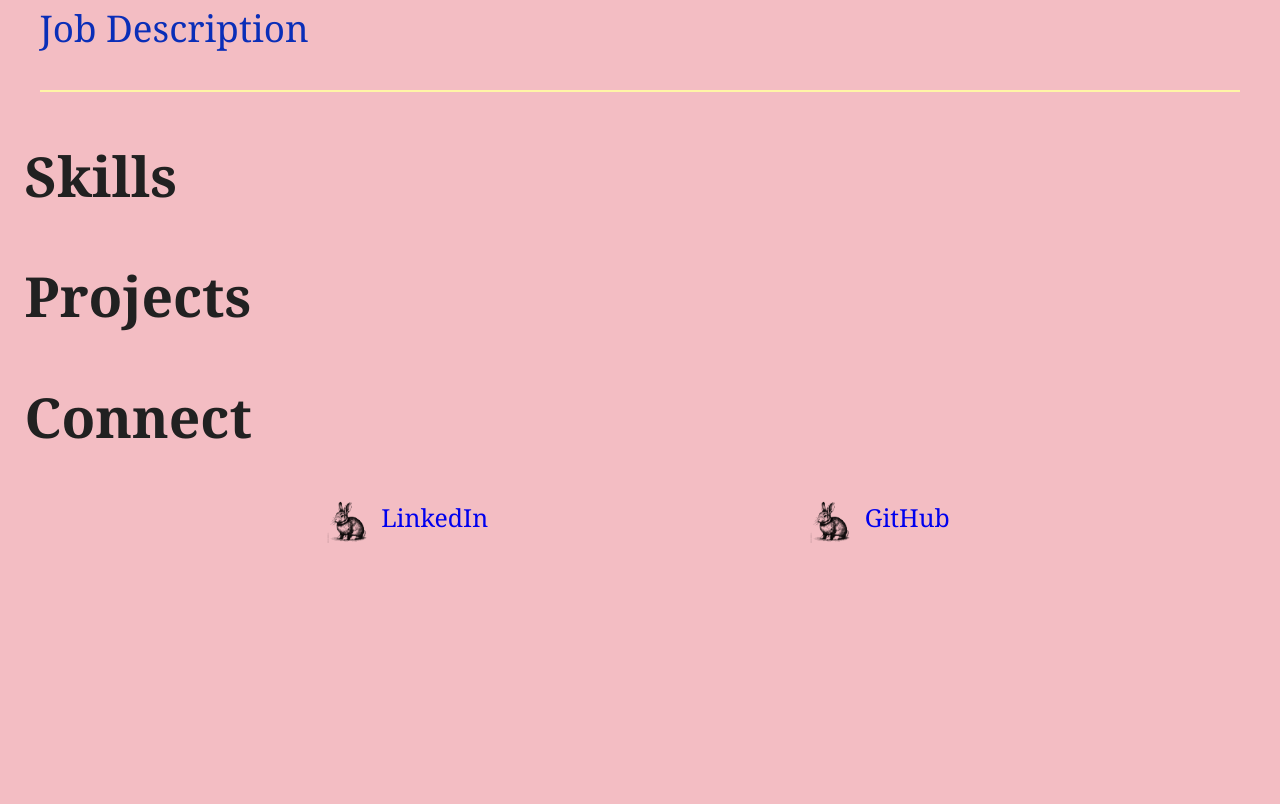
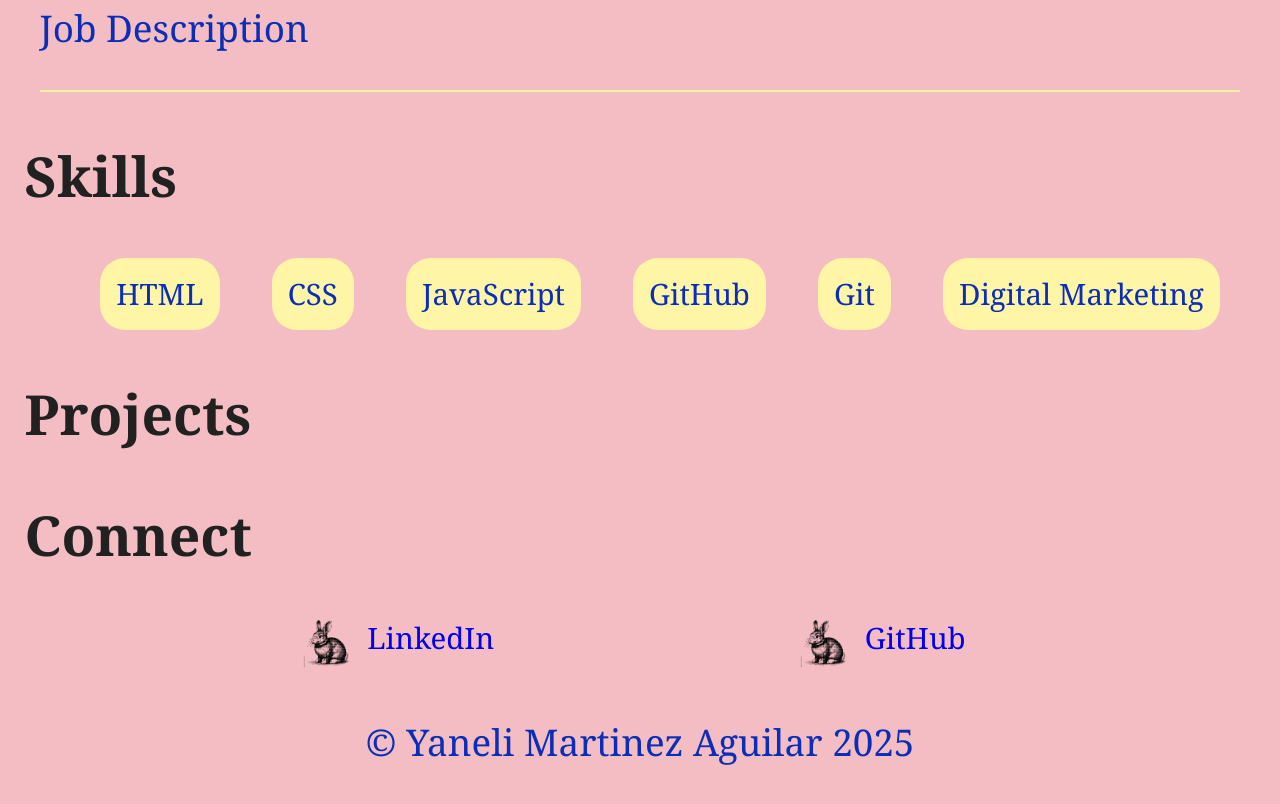
Before and after one commit to ymartineza/-yaneli-martinez-aguilar-luna, a plain HTML site: page index.html in a window 1280 px wide. Shown: the part 1783-2587 px from the top of the page. Before the commit the page ends 2372 px from the top, so only its background shows below. Drawn offline with Linux system fonts and the light colour scheme.

Commit message:
js added, created footer and skills

```diff
--- a/CSS/index.css
+++ b/CSS/index.css
@@ -5,9 +5,11 @@
 body {
   background-color: #f3bdc3;
   color: #0a2eb8;
-  font-size: 0.8em;
+  font-size: 1.75rem;
   font-family: georgia, serif;
 }
+
+/* HEADER / NAV BAR */
 
 header {
   position: sticky;
@@ -41,6 +43,8 @@ h2 {
   font-weight: bold;
   color: #212121;
 }
+
+/* EXPERIENCE SECTION */
 
 .work-experience {
   border-bottom: 0.0625em solid #fff5a6;
@@ -79,6 +83,23 @@ h2 {
   background-repeat: no-repeat;
 } */
 
+/* SKILLS SECTION */
+
+#skills ul {
+  list-style: none;
+  display: flex;
+  justify-content: space-evenly;
+}
+
+#skills li {
+  background-color: #fff5a6;
+  padding: 1rem;
+  border-radius: 1.563rem;
+  font-size: 0.8em;
+}
+
+/* CONNECT SECTION */
+
 #connect ul {
   display: flex;
   justify-content: space-evenly;
@@ -90,7 +111,7 @@ h2 {
   padding-left: 2.1875em;
   margin-right: 1.75em;
   margin-bottom: 0.75em;
-  font-size: 1.55rem;
+  font-size: 0.8em;
 }
 
 #connect li::before {
--- /dev/null
+++ b/JS/index.js
@@ -0,0 +1,24 @@
+const body = document.body;
+
+// ========== FOOTER ==========
+
+let footer = document.createElement("footer");
+body.appendChild(footer);
+const today = new Date();
+const thisYear = today.getFullYear();
+footer = document.querySelector("footer");
+const copyright = document.createElement("p");
+copyright.innerHTML = `\u00A9 Yaneli Martinez Aguilar ${thisYear}`;
+footer.appendChild(copyright);
+footer.style.textAlign = "center";
+
+// ========== SKILLS ==========
+
+const skills = ["HTML", "CSS", "JavaScript", "GitHub", "Git", "Digital Marketing"];
+const skillsSection = document.getElementById("skills");
+const skillsList = skillsSection.querySelector("ul");
+for (let i = 0; i < skills.length ; i++ ) {
+    const skill = document.createElement("li");
+    skill.innerText = skills[i];
+    skillsList.appendChild(skill);
+}
--- a/index.html
+++ b/index.html
@@ -4,7 +4,7 @@
     <title>Yaneli Martinez Aguilar's Portfolio</title>
     <meta charset="UTF-8" />
     <meta name="viewpoint" content="width=device-width, initial-scale=1.0" />
-    <link rel="stylesheet" href="css/index.css" />
+    <link rel="stylesheet" href="CSS/index.css" />
   </head>
   <body>
     <header>
@@ -58,6 +58,9 @@
     </section>
     <section id="skills">
       <h2>Skills</h2>
+      <ul>
+
+      </ul>
     </section>
     <section id="projects">
       <h2>Projects</h2>
@@ -67,14 +70,13 @@
       <h2>Connect</h2>
       <ul>
         <li>
-          <a href="https://www.linkedin.com/in/ymartineza/" target="_blank"
-            >LinkedIn</a
-          >
+          <a href="https://www.linkedin.com/in/ymartineza/" target="_blank">LinkedIn</a>
         </li>
         <li>
           <a href="https://github.com/ymartineza" target="_blank">GitHub</a>
         </li>
       </ul>
     </section>
+    <script src="JS/index.js"></script>
   </body>
 </html>
```
